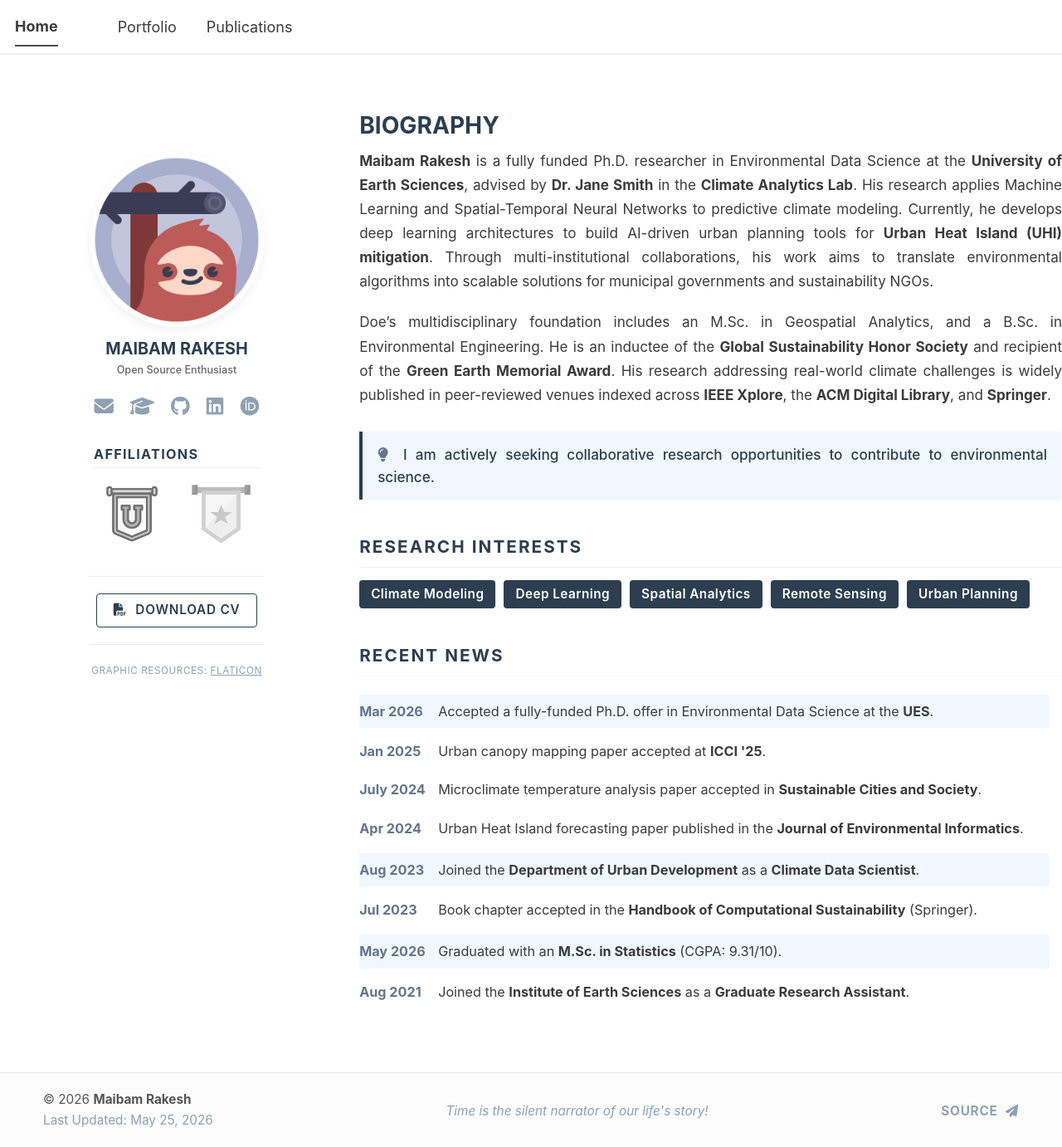
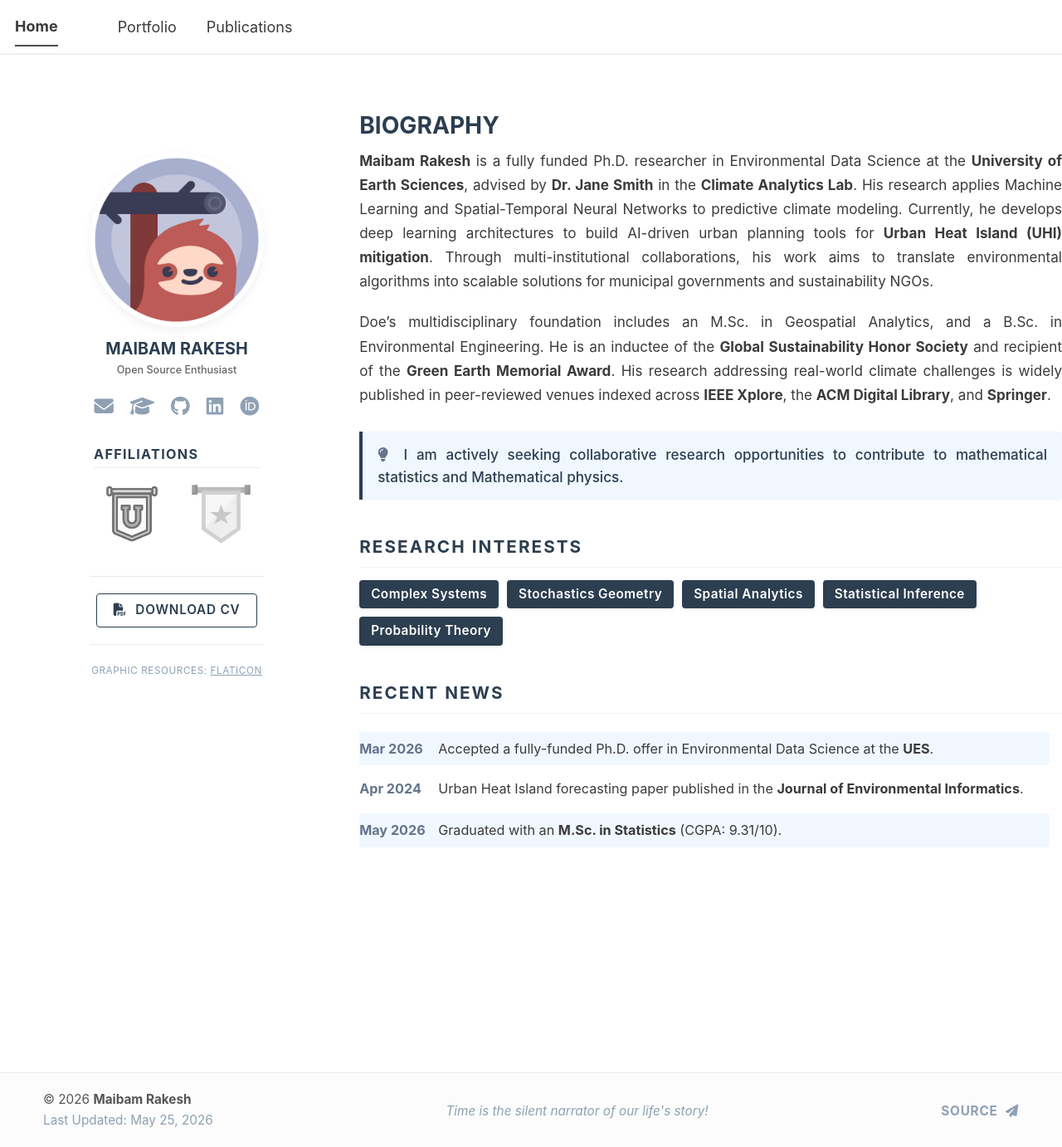
Before and after one commit to maibamrakeshsingh/maibamrakeshsingh.github.io, a Jekyll site: the page built from _pages/about.md, in a window 1280 px wide and 1382 px high. Shown: the whole window at 83% size. Built offline with Jekyll 4.4.1, drawn with Linux system fonts in a browser that asks for light colours; a script bundle is joined from its source files by our own code; library files that are not in the unit come from our copies.

Commit message:
Revise research interests and update recent news
Updated research interests and recent news sections to reflect new areas of focus and removed outdated entries.

```diff
--- a/_pages/about.md
+++ b/_pages/about.md
@@ -193,16 +193,16 @@ redirect_from:
 </div>
 
 <div class="collab-box" style="text-align: justify; text-justify: inter-word;">
-  <i class="fas fa-lightbulb" style="color: #64748b; margin-right: 8px;"></i> I am actively seeking collaborative research opportunities to contribute to environmental science.
+  <i class="fas fa-lightbulb" style="color: #64748b; margin-right: 8px;"></i> I am actively seeking collaborative research opportunities to contribute to mathematical statistics and Mathematical physics.
 </div>
 
 <h2 class="section-title">Research Interests</h2>
 <div class="interest-pills">
-  <span class="pill">Climate Modeling</span>
-  <span class="pill">Deep Learning</span>
+  <span class="pill">Complex Systems</span>
+  <span class="pill">Stochastics Geometry</span>
   <span class="pill">Spatial Analytics</span>
-  <span class="pill">Remote Sensing</span>
-  <span class="pill">Urban Planning</span>
+  <span class="pill">Statistical Inference</span>
+  <span class="pill">Probability Theory</span>
 </div>
 
 <h2 class="section-title">Recent News</h2>
@@ -214,28 +214,8 @@ redirect_from:
   </div>
 
   <div class="timeline-item">
-    <div class="timeline-date">Jan 2025</div>
-    <div class="timeline-content">Urban canopy mapping paper accepted at <strong>ICCI '25</strong>.</div>
-  </div>
-
-  <div class="timeline-item">
-    <div class="timeline-date">July 2024</div>
-    <div class="timeline-content">Microclimate temperature analysis paper accepted in <strong>Sustainable Cities and Society</strong>.</div>
-  </div>
-
-  <div class="timeline-item">
     <div class="timeline-date">Apr 2024</div>
     <div class="timeline-content">Urban Heat Island forecasting paper published in the <strong>Journal of Environmental Informatics</strong>.</div>
-  </div>
-
-  <div class="timeline-item milestone">
-    <div class="timeline-date">Aug 2023</div>
-    <div class="timeline-content">Joined the <strong>Department of Urban Development</strong> as a <strong>Climate Data Scientist</strong>.</div>
-  </div>
-
-  <div class="timeline-item">
-    <div class="timeline-date">Jul 2023</div>
-    <div class="timeline-content">Book chapter accepted in the <strong>Handbook of Computational Sustainability</strong> (Springer).</div>
   </div>
 
   <div class="timeline-item milestone">
@@ -243,9 +223,4 @@ redirect_from:
     <div class="timeline-content">Graduated with an <strong>M.Sc. in Statistics</strong> (CGPA: 9.31/10).</div>
   </div>
 
-  <div class="timeline-item">
-    <div class="timeline-date">Aug 2021</div>
-    <div class="timeline-content">Joined the <strong>Institute of Earth Sciences</strong> as a <strong>Graduate Research Assistant</strong>.</div>
-  </div>
-
 </div>
```
